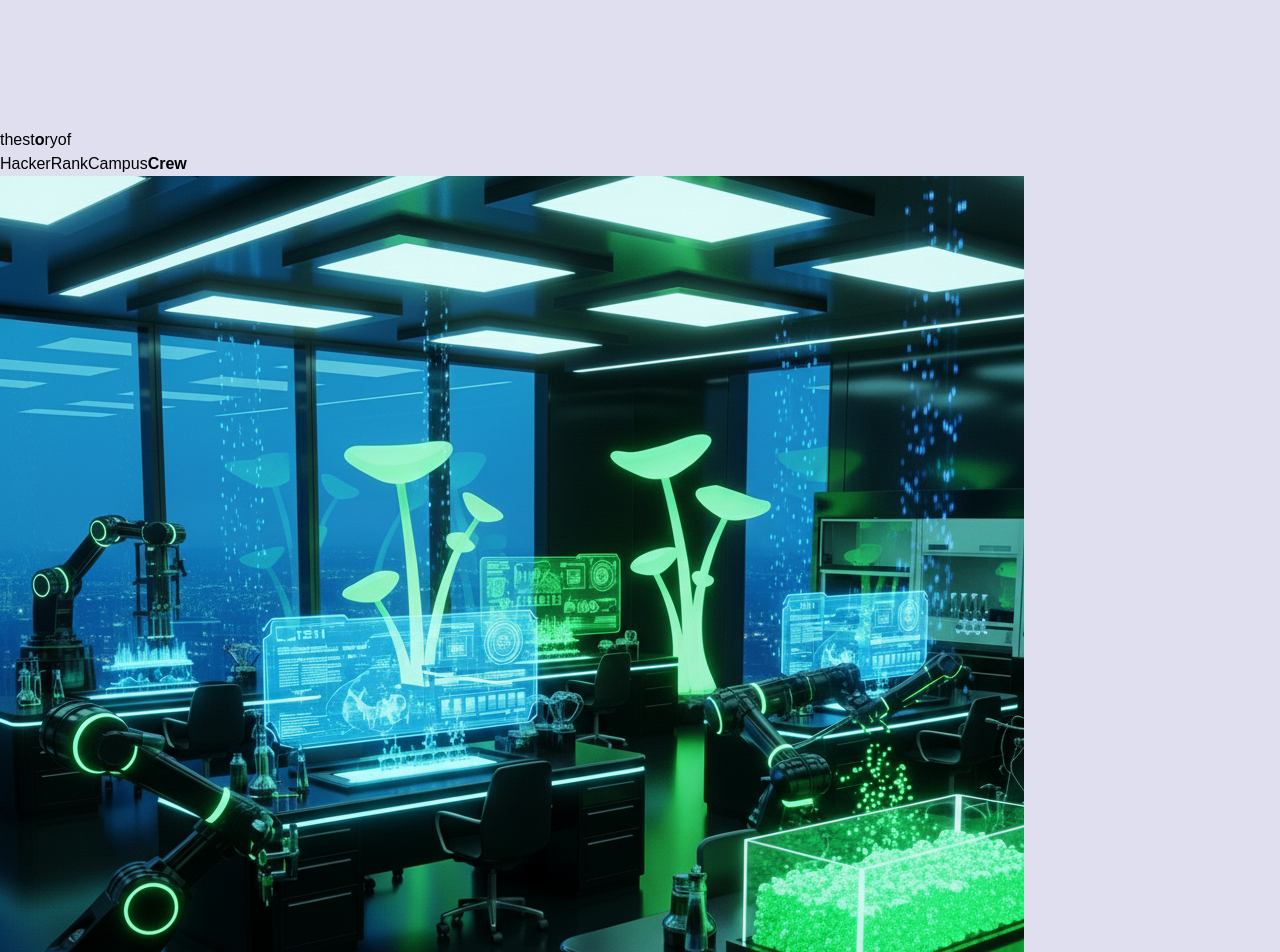
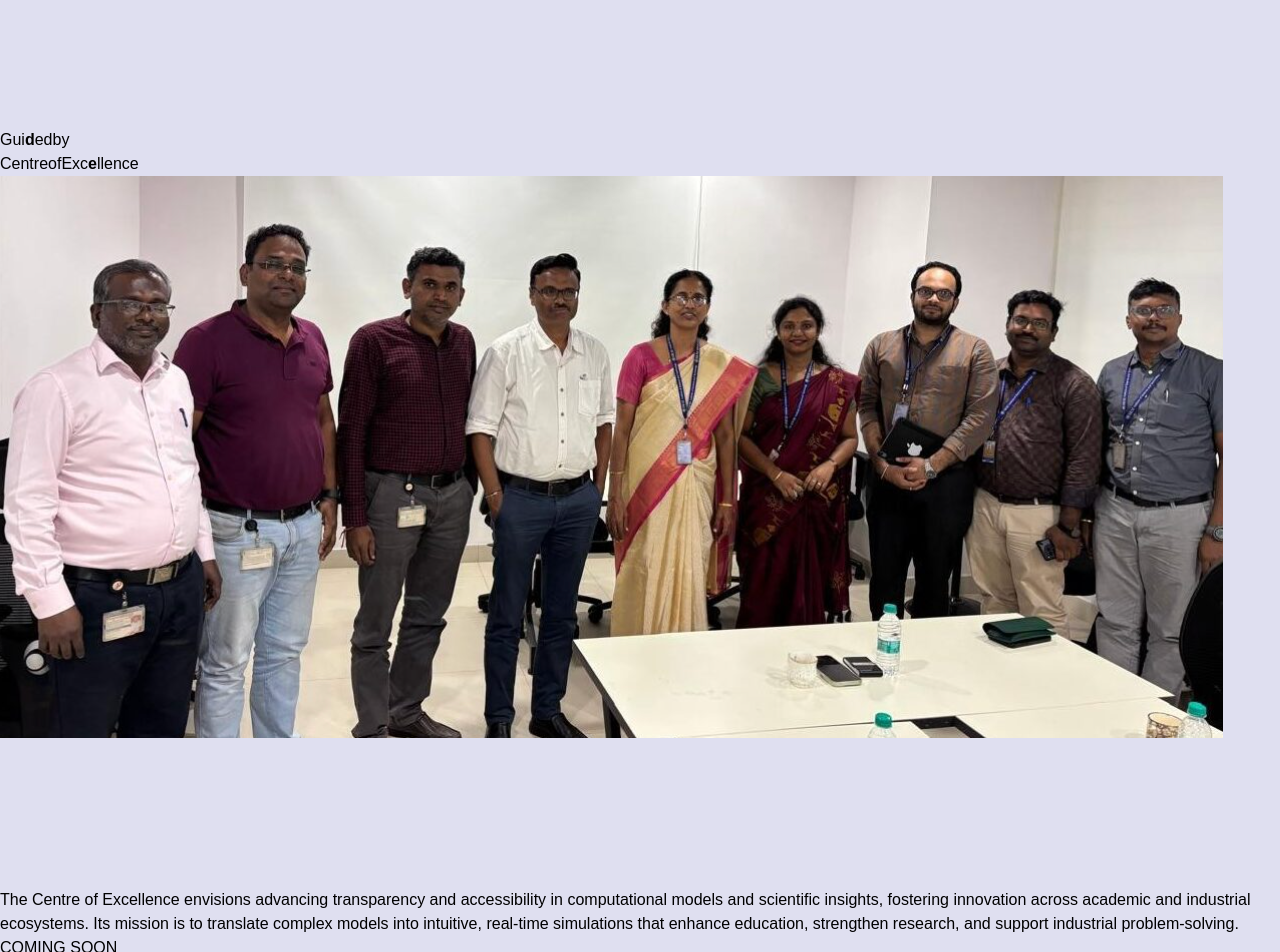
Before and after one commit to HRCC-SRM/HRCC-Website, a React (Vite) app: page / in a window 1280 px wide. Shown: the part 2760-3712 px from the top of the page. Built offline with nearby package versions, Linux system fonts and the light colour scheme; grey boxes are pictures that could not be loaded; a web font is replaced by a local one.

Commit message:
final commit by ishaan

```diff
--- a/src/components/Contact.tsx
+++ b/src/components/Contact.tsx
@@ -44,7 +44,7 @@ const Contact: React.FC = () => {
           </p>
 
           <AnimatedTitle
-  title="j<b>o</b>in the <br /> re<b>v</b>olution of <br /> t<b>e</b>ch "
+  title="De<b>c</b>r<b>y</b>pt <br />t<b>h</b>e <br />Sy<b>s</b>t<b>e</b>m "
   containerClass="special-font !md:text-[6.2rem] w-full font-zentry !text-5xl !font-black !leading-[.9]"
 />
 
--- a/src/components/Navbar.tsx
+++ b/src/components/Navbar.tsx
@@ -6,7 +6,12 @@ import { useEffect, useRef, useState } from "react";
 
 
 
-const navItems = ["Home", "Domains", "About", "Contact"];
+const navItems = [
+  { name: "Home", href: "#home" },
+  { name: "Domains", href: "#team" },
+  { name: "About", href: "#story" },
+  { name: "Contact", href: "#contact" },
+];
 
 const NavBar = () => {
   // Ref for navigation container
@@ -80,10 +85,10 @@ const NavBar = () => {
               {navItems.map((item, index) => (
                 <a
                   key={index}
-                  href={`#${item.toLowerCase()}`}
+                  href={item.href}
                   className="nav-hover-btn"
                 >
-                  {item}
+                  {item.name}
                 </a>
               ))}
             </div>
--- a/src/components/Story.tsx
+++ b/src/components/Story.tsx
@@ -66,11 +66,11 @@ const FloatingImage: React.FC = () => {
 
         <div className="relative size-full">
           <AnimatedTitle
-            title="the st<b>o</b>ry of <br /> Hacker Rank Campus <b>Crew</b>"
-            containerClass="mt-8 md:mt-32 lg:mt-[13rem] pointer-events-none mix-blend-difference relative z-10"
+            title="Gui<b>d</b>ed by <br /> Centre of Exc<b>e</b>llence"
+            containerClass="mt-0 md:mt-0 lg:mt-[0.5rem] pointer-events-none mix-blend-difference relative z-10"
           />
 
-          <div className="story-img-container">
+          <div className="story-img-container -mt-16 md:-mt-24 lg:-mt-32">
             <div className="story-img-mask">
               <div className="story-img-content">
                 <img
@@ -115,12 +115,10 @@ const FloatingImage: React.FC = () => {
           </div>
         </div>
 
-        <div className="-mt-80 flex w-full justify-center md:-mt-64 md:me-44 md:justify-end">
+        <div className="mt-4 flex w-full justify-center md:mt-10 md:me-44 md:justify-end">
           <div className="flex h-full w-fit flex-col items-center md:items-start">
             <p className="mt-3 max-w-sm text-center font-circular-web text-violet-50 md:text-start">
-            From hackathons and coding competitions to seminars, workshops, and
-  collaborative projects — our club hosts events that spark innovation,
-  build skills, and create lasting connections.
+            The Centre of Excellence envisions advancing transparency and accessibility in computational models and scientific insights, fostering innovation across academic and industrial ecosystems. Its mission is to translate complex models into intuitive, real-time simulations that enhance education, strengthen research, and support industrial problem-solving.
             </p>
 
             <Button
--- a/src/components/Team.tsx
+++ b/src/components/Team.tsx
@@ -10,6 +10,7 @@ interface TeamMemberProps {
   linkedin?: string;
   instagram?: string;
   twitter?: string;
+  imageClass?: string;
 }
 
 // Throttle function for performance
@@ -32,6 +33,7 @@ const TeamMember: React.FC<TeamMemberProps> = ({
   linkedin,
   instagram,
   twitter,
+  imageClass,
 }) => {
   const cardRef = useRef<HTMLDivElement>(null);
 
@@ -124,7 +126,7 @@ const TeamMember: React.FC<TeamMemberProps> = ({
           <img
             src={image}
             alt={name}
-            className="h-full w-full object-cover object-center transition-transform duration-500 group-hover:scale-105 performance-optimized"
+            className={`h-full w-full object-cover object-center transition-transform duration-500 group-hover:scale-105 performance-optimized ${imageClass ?? ''}`}
             loading="lazy"
           />
         </div>
@@ -198,6 +200,7 @@ const Team = () => {
       github: "https://github.com/12asascoder",
       linkedin: "https://linkedin.com/in/arnav-puggal-ab72b5247",
       instagram: "https://instagram.com/arnav_puggal",
+      imageClass: "object-top",
     },
   ];
 
--- a/src/index.css
+++ b/src/index.css
@@ -110,13 +110,25 @@ body {
   }
 
   .story-img-mask {
-    @apply absolute left-0 top-0 size-full overflow-hidden md:left-[20%] md:top-[-10%] md:size-4/5;
-    clip-path: polygon(4% 0, 83% 21%, 100% 73%, 0% 100%);
+    @apply absolute left-0 top-0 size-full overflow-visible md:left-0 md:top-0 md:size-full;
+    clip-path: none;
   }
 
   .story-img-content {
-    @apply absolute w-full md:h-dvh h-[70dvh] opacity-100 left-10 top-16 md:left-0 md:top-10 lg:left-[-300px] lg:top-[-100px];
-    transform: translate3d(0, 0, 0) rotateX(0) rotateY(0) rotateZ(0) scale(1.2);
+    @apply absolute inset-0 flex items-center justify-center opacity-100 min-h-[70dvh] md:min-h-dvh -translate-y-20 md:-translate-y-36;
+    transform: translate3d(0, 0, 0) rotateX(0) rotateY(0) rotateZ(0) scale(1);
+    transform-style: preserve-3d;
+  }
+
+  /* Ensure the image itself centers and scales within viewport */
+  .story-img-content img {
+    max-height: 100dvh;
+    max-width: 100%;
+    width: auto;
+    height: auto;
+    object-fit: contain;
+    transform-style: preserve-3d;
+    will-change: transform;
   }
 
   .gallery-img-container {
```
Also changed, not shown: public/img/entrance.png.
